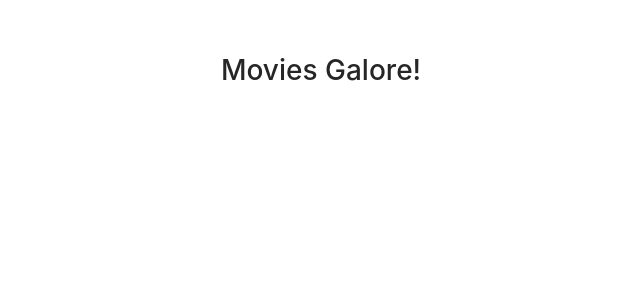
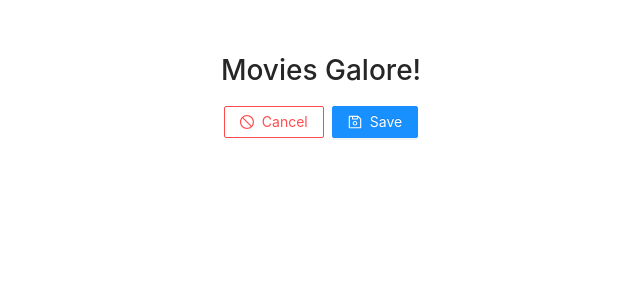
Before and after one commit to Levee/movie-sagas, a React (Create React App) app: page /#/edit in a window 1280 px wide. Shown: the top 300 px of the page, without its empty margins (319-959 px from the left). Built offline with nearby package versions, Linux system fonts and the light colour scheme.

Commit message:
edit local state created, cancel button functional

```diff
--- a/package.json
+++ b/package.json
@@ -4,6 +4,7 @@
   "private": true,
   "proxy": "http://localhost:5000",
   "dependencies": {
+    "@ant-design/colors": "^4.0.1",
     "@ant-design/icons": "^4.2.1",
     "antd": "^4.3.5",
     "axios": "^0.18.1",
--- a/src/components/App/App.js
+++ b/src/components/App/App.js
@@ -4,6 +4,7 @@ import Header from '../Header/Header';
 import Movies from '../Movies/Movies';
 import { HashRouter as Router, Route } from 'react-router-dom';
 import Details from '../Details/Details';
+import Edit from '../Edit/Edit';
 
 class App extends Component {
   // Renders the entire app on the DOM
@@ -14,6 +15,7 @@ class App extends Component {
         <Router>
           <Route exact path='/' component={Movies} />
           <Route path='/details' component={Details} />
+          <Route path='/edit' component={Edit} />
         </Router>
       </div>
     );
--- a/src/components/Details/Details.js
+++ b/src/components/Details/Details.js
@@ -1,7 +1,7 @@
 import React, { Component } from 'react';
 import { connect } from 'react-redux';
 import { Button, Space } from 'antd';
-import { ArrowLeftOutlined, EditOutlined, HomeOutlined } from '@ant-design/icons';
+import { ArrowLeftOutlined, EditOutlined } from '@ant-design/icons';
 
 
 class Details extends Component {
@@ -15,8 +15,6 @@ class Details extends Component {
       <>
         {(movies === [] || genres === [] || details === null) ?
           <>
-            {/* <h2>Error loading details.</h2>
-            <Button type='primary' icon={<HomeOutlined />} onLoad={history.push('/')}>Return Home</Button> */}
             {history.push('/')}
           </>
           : <>
@@ -35,7 +33,7 @@ class Details extends Component {
               <Button
                 type='default'
                 icon={<EditOutlined />}
-                onClick={() => history.push('/')}
+                onClick={() => history.push(`/edit/${details}`)}
               >
                 Edit
               </Button>
--- a/src/components/Edit/Edit.js
+++ b/src/components/Edit/Edit.js
@@ -1,11 +1,30 @@
 import React, { Component } from 'react';
 import { connect } from 'react-redux';
+import { Button, Space } from 'antd';
+import { StopOutlined, SaveOutlined } from '@ant-design/icons';
+import { withRouter } from 'react-router-dom';
 
 class Edit extends Component {
+  state = {
+    edit: {
+      title: '',
+      description: ''
+    }
+  }
+
   render() {
+    const { movies, genres, details, history } = this.props;
     return (
       <>
-
+        <Space>
+          <Button
+            type='default'
+            danger
+            icon={<StopOutlined />}
+            onClick={() => history.push(`/details/${details}`)}
+          >Cancel</Button>
+          <Button type='primary' icon={<SaveOutlined />}>Save</Button>
+        </Space>
       </>
     )
   }
@@ -14,8 +33,9 @@ class Edit extends Component {
 const mapStateToProps = (state) => {
   return {
     movies: state.movies,
-    genres: state.genres
+    genres: state.genres,
+    details: state.details,
   }
 }
 
-export default connect(mapStateToProps)(Edit);
+export default connect(mapStateToProps)(withRouter(Edit));
--- a/src/components/Movies/Movies.js
+++ b/src/components/Movies/Movies.js
@@ -12,7 +12,7 @@ class Movies extends Component {
   handleClick = (i) => {
     console.log('in handleClick');
     this.props.dispatch({ type: 'FETCH_DETAILS', payload: i });
-    this.props.history.push(`/details/${i + 1}`);
+    this.props.history.push(`/details/${i}`);
   }
 
   render() {
```
Also changed, not shown: 1 other file (tests, documents, lock files or other folders).
